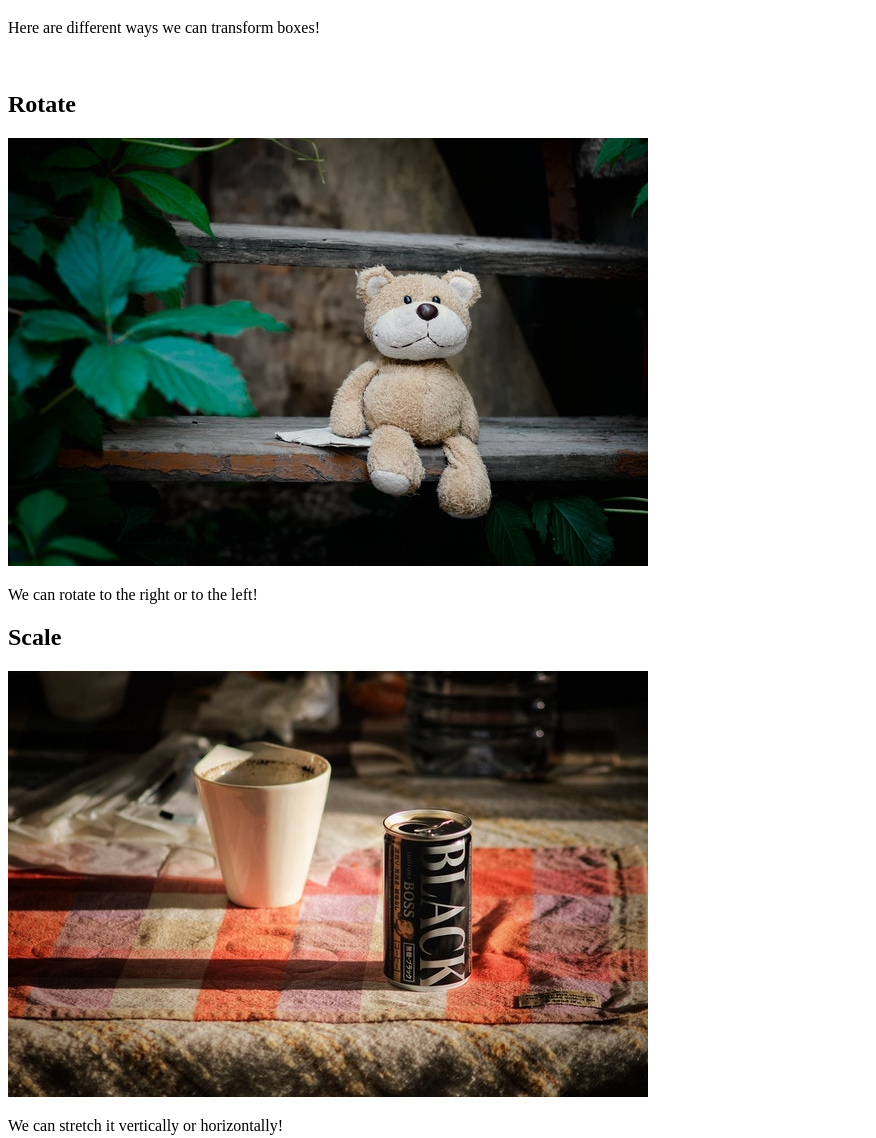
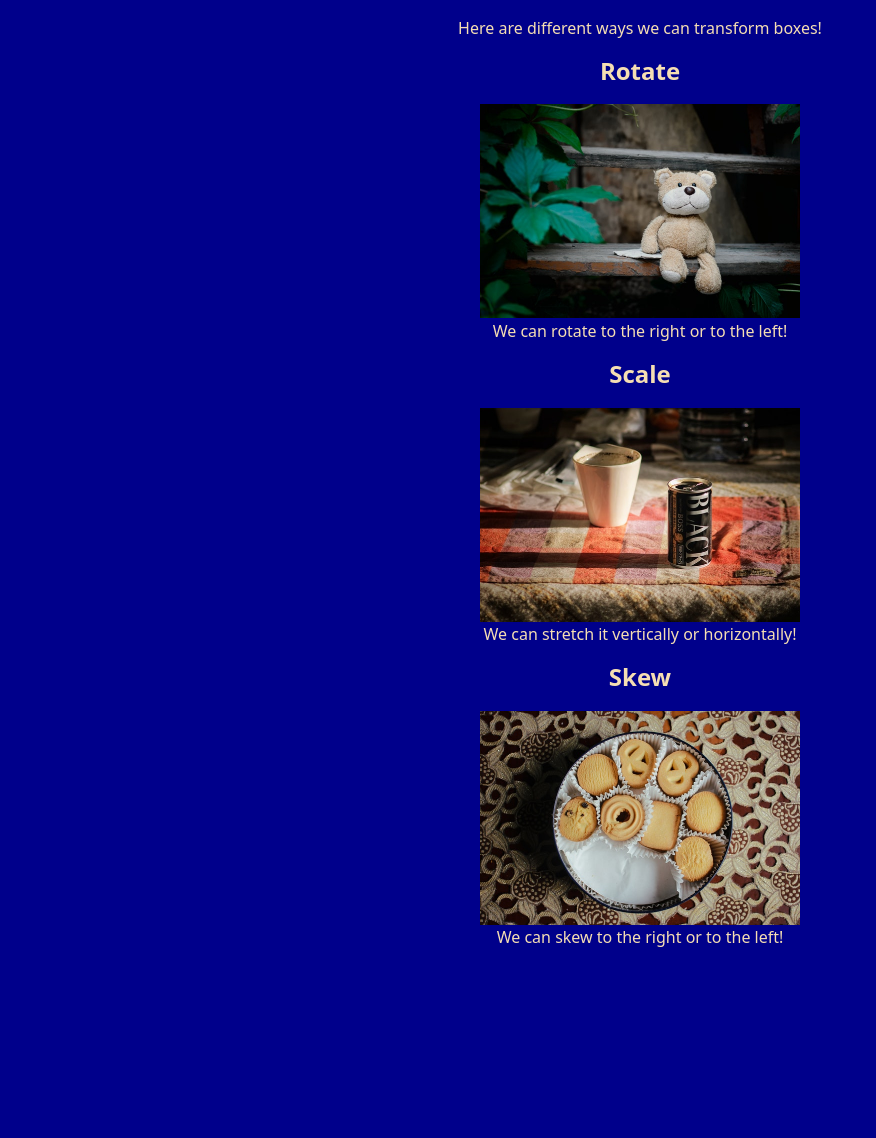
Before and after one commit to masonMO25/tativity-2-1, a website built with Vite: page 9.html in a window 1280 px wide. Shown: the part 61-1199 px from the top of the page, without its empty margins (0-876 px from the left). After the commit the page ends 1024 px from the top, so only its background shows below. Built offline with nearby package versions, Linux system fonts and the light colour scheme.

Commit message:
semantic changes and css

```diff
--- a/9.html
+++ b/9.html
@@ -4,6 +4,11 @@
     <title>CSS Box Styling</title>
     <meta charset="UTF-8" />
     <meta name="viewport" content="width=device-width, initial-scale=1" />
+    <meta name="viewport" content="width=device-width, initial-scale=1" />
+    <link
+      rel="stylesheet"
+      href="https://unpkg.com/modern-normalize@1.1.0/modern-normalize.css"
+    />
     <link rel="stylesheet" type="text/css" href="./assets/css/9.css" />
   </head>
   <body>
@@ -12,48 +17,39 @@
       <p>Here are different ways we can transform boxes!</p>
     </header>
 
-    <nav><br /></nav>
-
     <main>
-      <section>
-        <div class="photo rotate">
+        <figure class="photo rotate">
           <h2>Rotate</h2>
           <img
             src="assets/images/teddy-bear.jpg"
             alt="teddy bear rotated to the right"
+            width="320"
+            height="214"
           />
-          <p>We can rotate to the right or to the left!</p>
-        </div>
-      </section>
+          <figcaption>We can rotate to the right or to the left!</p>
+        </figure>
 
-      <section>
-        <div class="photo scale">
+        <figure class="photo scale">
           <h2>Scale</h2>
           <img
             src="assets/images/canned-coffee.jpg"
             alt="canned coffee stretched horizontally"
+            width="320"
+            height="214"
           />
-          <p>We can stretch it vertically or horizontally!</p>
-        </div>
-      </section>
+          <figcaption>We can stretch it vertically or horizontally!</p>
+        </figure>
 
-      <section>
-        <div class="photo skew">
+        <figure class="photo skew">
           <h2>Skew</h2>
           <img
             src="assets/images/cookie-tin.jpg"
             alt="cookie tin skewed to the left"
+            width="320"
+            height="214"
           />
-          <p>We can skew to the right or to the left!</p>
-        </div>
-      </section>
+          <figcaption>We can skew to the right or to the left!</p>
+        </figure>
     </main>
-
-    <footer>
-      <h3>
-        Open Chrome DevTools --> Toggle device toolbar --> Resize the browser
-        window!
-      </h3>
-    </footer>
   </body>
 </html>
--- a/assets/css/9.css
+++ b/assets/css/9.css
@@ -0,0 +1,5 @@
+body {
+  background-color: darkblue;
+  color: wheat;
+  text-align: center;
+}
```
